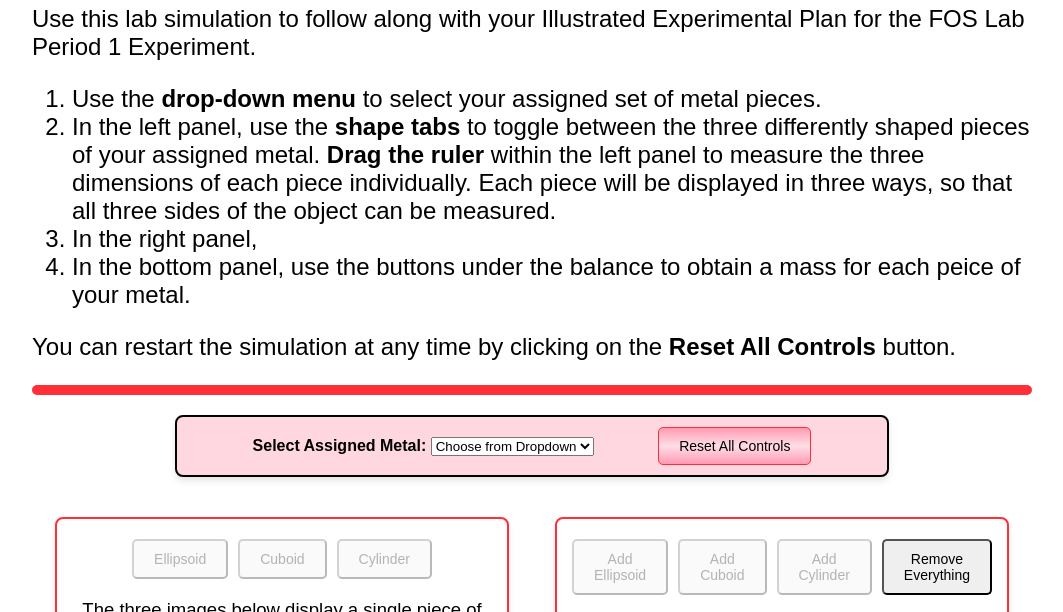
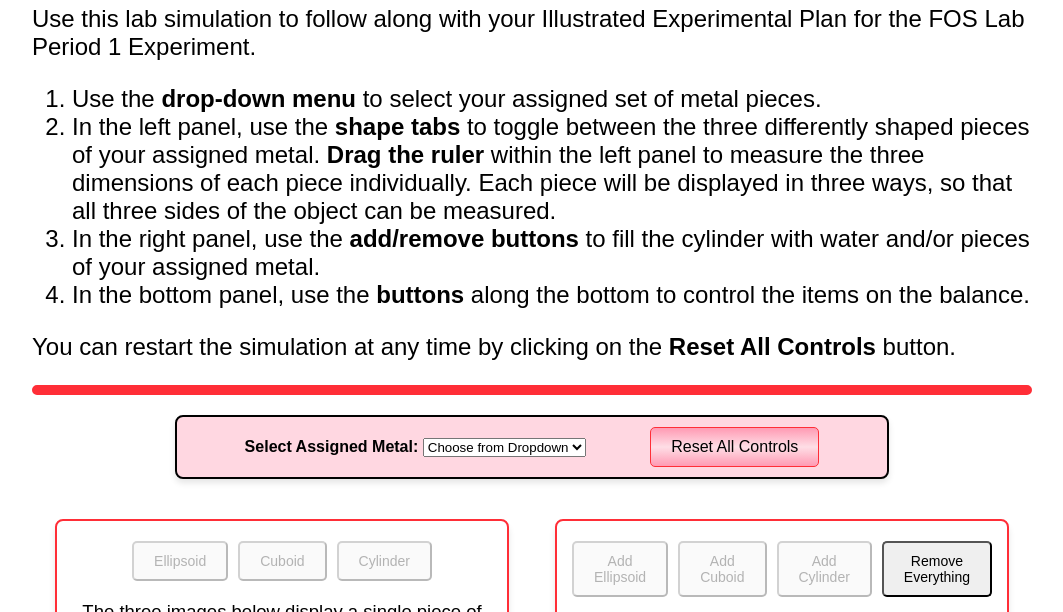
Before and after one commit to johannalherman/131-FOS, a plain HTML site: page MetalDensity.html in a window 1280 px wide. Shown: the part 105-717 px from the top of the page, without its empty margins (108-1171 px from the left). Drawn offline with Linux system fonts and the light colour scheme.

Commit message:
Update MetalDensity.html

```diff
--- a/MetalDensity.html
+++ b/MetalDensity.html
@@ -39,7 +39,7 @@
 
     #resetButton {
       color: black;
-      font-size: 14px;
+      font-size: 16px;
       background-image: linear-gradient(#ff9ab3, #fedee6 50%, #ff9ab3);
       padding: 10px 20px;
       margin-left: 60px;
@@ -193,7 +193,7 @@
     /* Water styling */
     .water {
       position: absolute;
-      bottom: 6.3%;
+      bottom: 25px;
       left: 50%;
       transform: translateX(-50%);
       width: 40%;
@@ -246,8 +246,8 @@
   <ol>
   <li>Use the <strong>drop-down menu</strong> to select your assigned set of metal pieces.</li>
   <li>In the left panel, use the <strong>shape tabs</strong> to toggle between the three differently shaped pieces of your assigned metal. <strong>Drag the ruler</strong> within the left panel to measure the three dimensions of each piece individually. Each piece will be displayed in three ways, so that all three sides of the object can be measured.</li>
-  <li>In the right panel, </li>
-  <li>In the bottom panel, use the buttons under the balance to obtain a mass for each peice of your metal.</li>
+  <li>In the right panel, use the <strong>add/remove buttons</strong> to fill the cylinder with water and/or pieces of your assigned metal.</li>
+  <li>In the bottom panel, use the <strong>buttons</strong> along the bottom to control the items on the balance.</li>
   </ol>
 </p>
 <p>You can restart the simulation at any time by clicking on the <strong>Reset All Controls</strong> button.</p>
```
